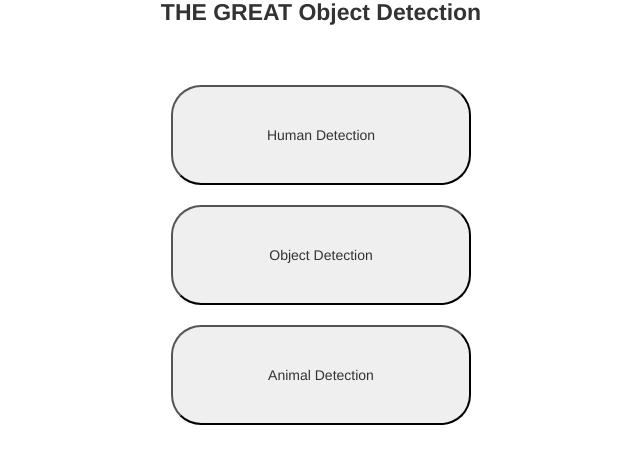
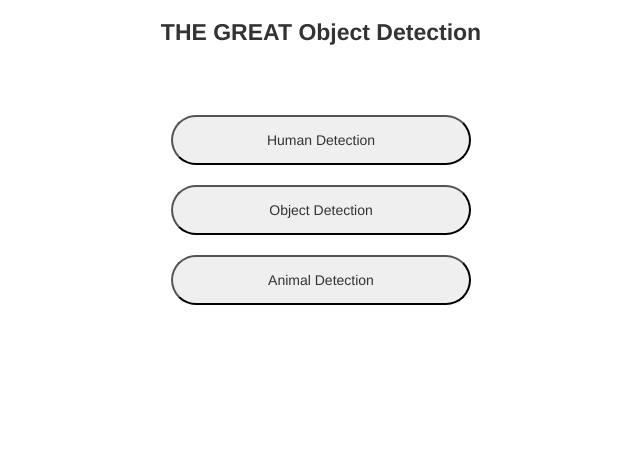
Before and after one commit to Nikhilmc21/ObjDetectionDemo, a plain HTML site: page index.html in a window 1280 px wide. Shown: the whole page, without its empty margins (319-959 px from the left). Drawn offline with nearby package versions, Linux system fonts and the light colour scheme.

Commit message:
Update style.css

```diff
--- a/style.css
+++ b/style.css
@@ -2,12 +2,12 @@
 h1{
 font-size: 23px;
 width: 100%;
-margin: 0px;
+top-margin: 200px;
 }
 
 button{
-  color:"#fafad2";
+  color:"orange";
   border-radius:30px;
   width:300px;
-  height:100px;
+  height:50px;
 }
```
